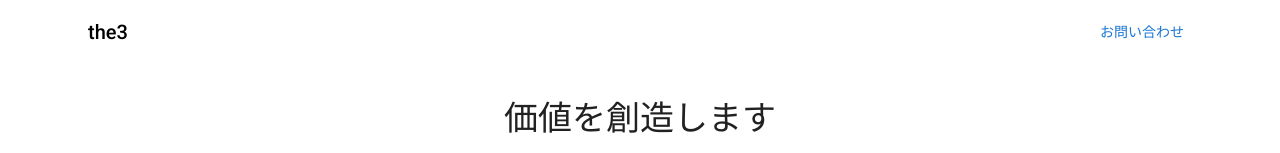
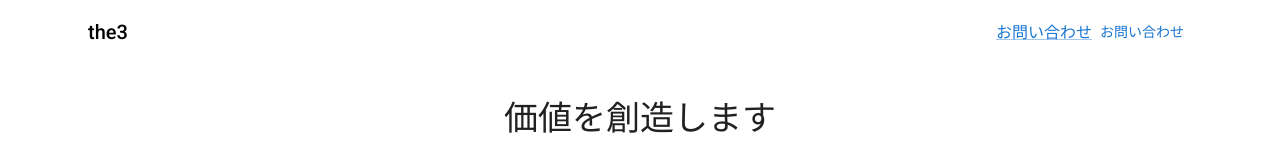
Before and after one commit to omitsuhashi/landing, a Next.js app: page / in a window 1280 px wide. Shown: the top 153 px of the page. Built offline with nearby package versions, Linux system fonts and the light colour scheme.

Commit message:
✨問い合わせにメールアドレスを追加

```diff
--- a/src/app/page.tsx
+++ b/src/app/page.tsx
@@ -1,4 +1,4 @@
-import { AppBar, Box, Button, Icon, Toolbar, Typography } from "@mui/material";
+import { AppBar, Box, Button, Link, Toolbar, Typography } from "@mui/material";
 
 export default function Home() {
   return (
@@ -17,6 +17,7 @@ export default function Home() {
           >
             the3
           </Typography>
+          <Link href="mailto:omitsuhashi.the3@gmail.com">お問い合わせ</Link>
           <Button color="primary">お問い合わせ</Button>
         </Toolbar>
       </AppBar>
```
